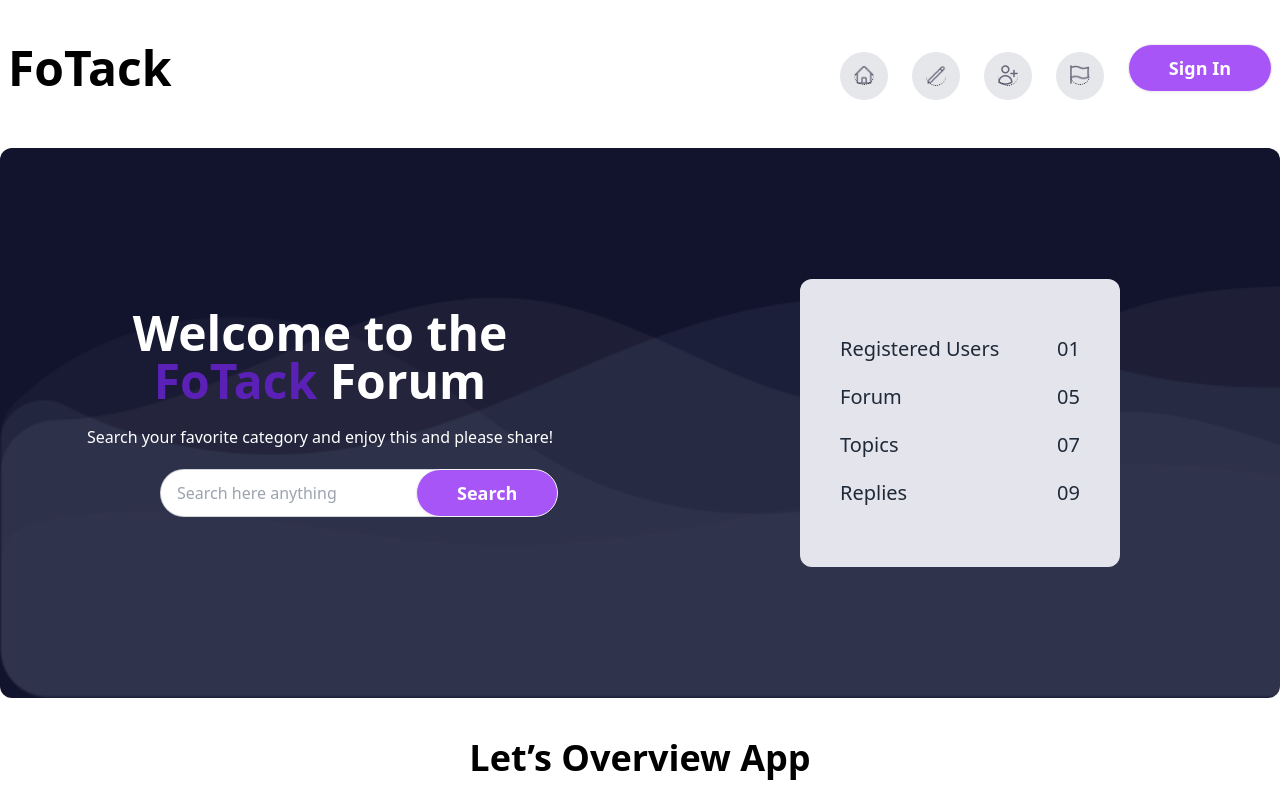
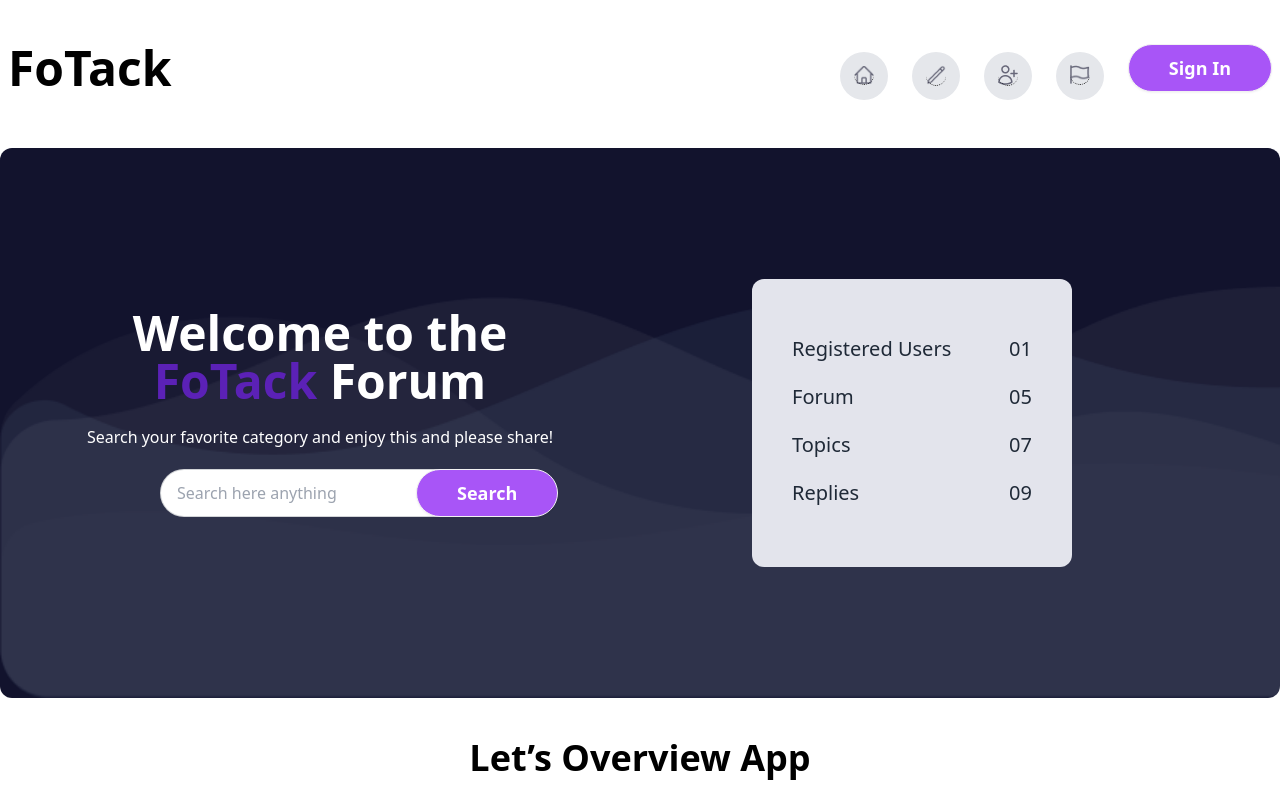
Before and after one commit to saagor16/B9A6-FoTack, a plain HTML site: page index.html in a window 1280 px wide. Shown: the top 795 px of the page. Drawn offline with nearby package versions, Linux system fonts and the light colour scheme; no server answers.

Commit message:
banner er mordex box response

```diff
--- a/index.html
+++ b/index.html
@@ -83,7 +83,7 @@
                       </label>
                   </div>
                 </div>
-                <div class="h-[288px] w-[50%] bg-[#e3e4ec] rounded-xl ml-28 md:ml-40 ">
+                <div class="h-[288px] w-[70%] lg:w-[50%] bg-[#e3e4ec] rounded-xl ml-16 md:ml-28 ">
                     <div class="text-xl">
                         <div class="flex justify-between pl-10 pr-10 pt-14">
                             <h6>Registered Users</h6>
```
